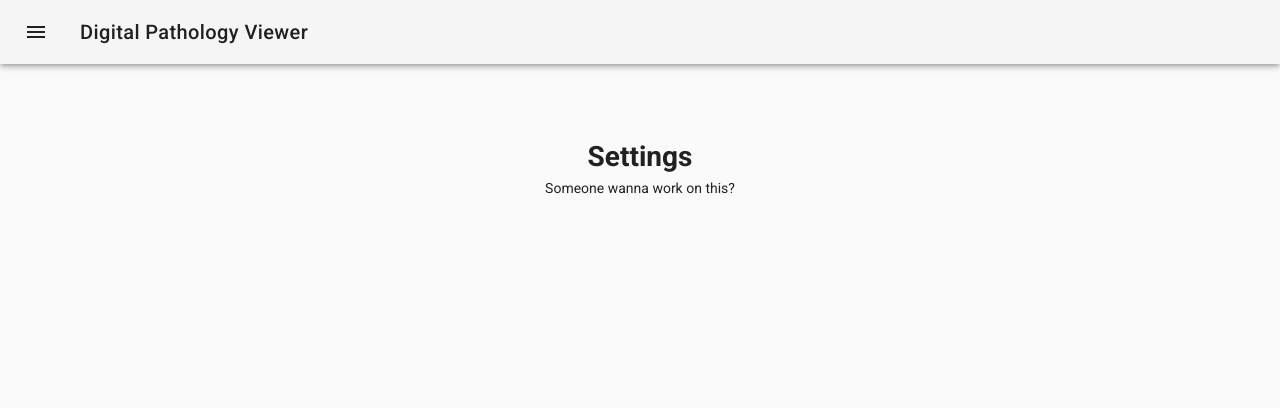
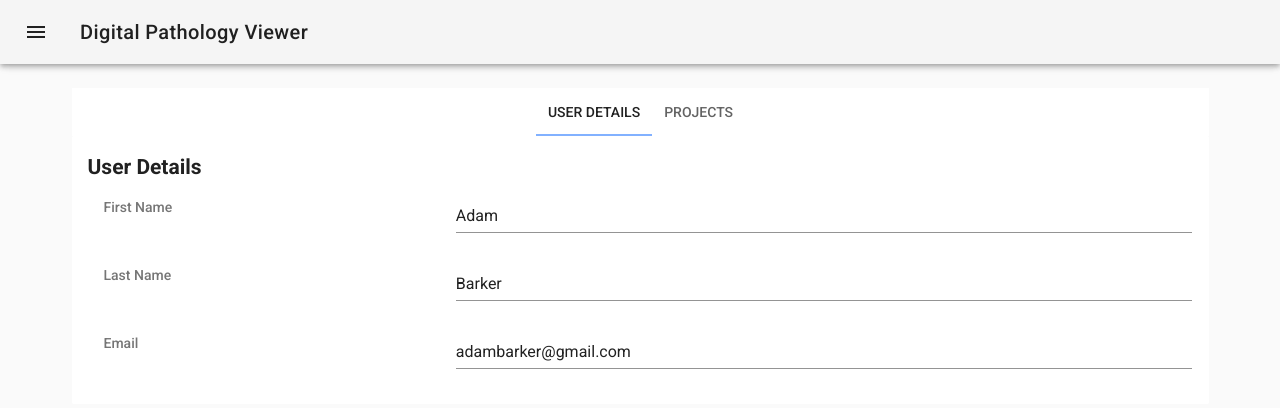
Before and after one commit to rminami/JHProject-FE, a Vue app: page /settings in a window 1280 px wide. Shown: the top 408 px of the page. Built offline with nearby package versions, Linux system fonts and the light colour scheme.

Commit message:
Made settings window

```diff
--- a/src/components/Settings.vue
+++ b/src/components/Settings.vue
@@ -1,14 +1,76 @@
 <template>
-<v-container fluid>
-  <v-layout column>
-    <v-flex xs12 class="text-xs-center" mt-5>
-      <h1>Settings</h1>
-      <p>Someone wanna work on this?</p>
-    </v-flex>
-  </v-layout>
-</v-container>
+  <v-container xs6 offset-xs2>
+    <v-tabs centered>
+      <v-tab>User Details</v-tab>
+      <v-tab-item>
+        <v-card flat>
+          <v-card-text>
+            <!-- Content for user details card goes here. -->
+            <h2>User Details</h2>
+            <v-spacer></v-spacer>
+            <v-layout row>
+              <v-flex xs4>
+                <v-subheader>First Name</v-subheader>
+              </v-flex>
+              <v-flex xs8>
+                <v-text-field
+                  v-model="user.firstName"
+                  single-line
+                ></v-text-field>
+              </v-flex>
+            </v-layout>
+
+            <v-layout row>
+              <v-flex xs4>
+                <v-subheader>Last Name</v-subheader>
+              </v-flex>
+              <v-flex xs8>
+                <v-text-field
+                  v-model="user.lastName"
+                  single-line
+                ></v-text-field>
+              </v-flex>
+            </v-layout>
+
+            <v-layout row>
+              <v-flex xs4>
+                <v-subheader>Email</v-subheader>
+              </v-flex>
+              <v-flex xs8>
+                <v-text-field
+                  v-model="user.email"
+                  single-line
+                ></v-text-field>
+              </v-flex>
+            </v-layout>
+
+          </v-card-text>
+        </v-card>
+      </v-tab-item>
+      <v-tab>Projects</v-tab>
+      <v-tab-item>
+        <v-card flat>
+          <v-card-text>
+            Content for projects card goes here.
+          </v-card-text>
+        </v-card>
+      </v-tab-item>
+    </v-tabs>
+  </v-container>
 </template>
 
 <script>
-export default {}
+export default {
+  data() {
+    return {
+      editMode: false,
+      user: {
+        firstName: 'Adam',
+        lastName: 'Barker',
+        email: 'adambarker@gmail.com'
+      },
+      tabs: ['User Details', 'Projects']
+    }
+  }
+}
 </script>
```
